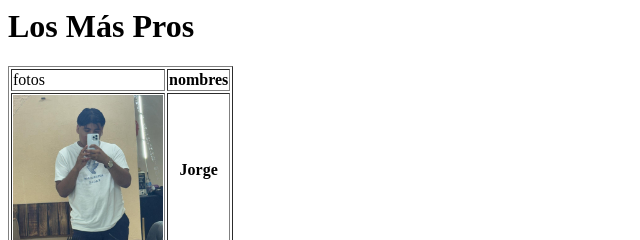
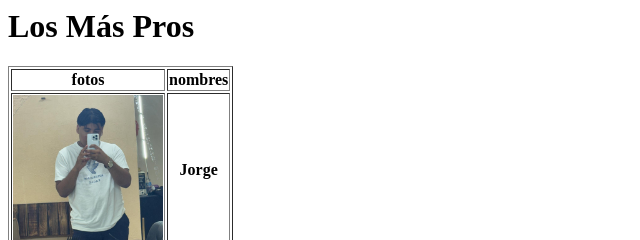
Before and after one commit to jorge10-cr/jorge10-cr.github.io, a plain HTML site: page index.html in a window 1280 px wide. Shown: the top 240 px of the page, 0-640 px from the left. Drawn offline with Linux system fonts and the light colour scheme.

Commit message:
Change td to th for 'fotos' header

```diff
--- a/index.html
+++ b/index.html
@@ -17,7 +17,7 @@
     <h1>Los Más Pros</h1>
     <table BORDER="1">
 <tr>
-  <td> fotos </td>
+  <th> fotos </th>
   <th> nombres</th>
 </tr>
     <tr>
```
